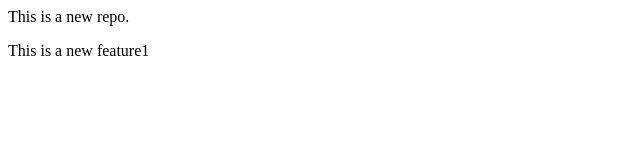
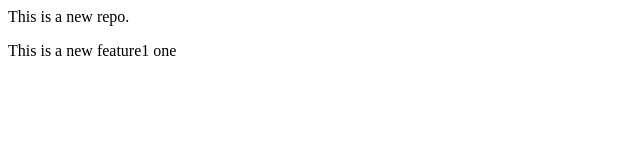
Before and after one commit to mohammed2855/localrepositor, a plain HTML site: page index.html in a window 1280 px wide. Shown: the full height of the page, 0-640 px from the left. Drawn offline with Linux system fonts and the light colour scheme.

Commit message:
add new feature

```diff
--- a/index.html
+++ b/index.html
@@ -1,2 +1,2 @@
 <p> This is a new repo.</p>
-<P> This is a new feature1</P>
+<P> This is a new feature1 one </P>
```
